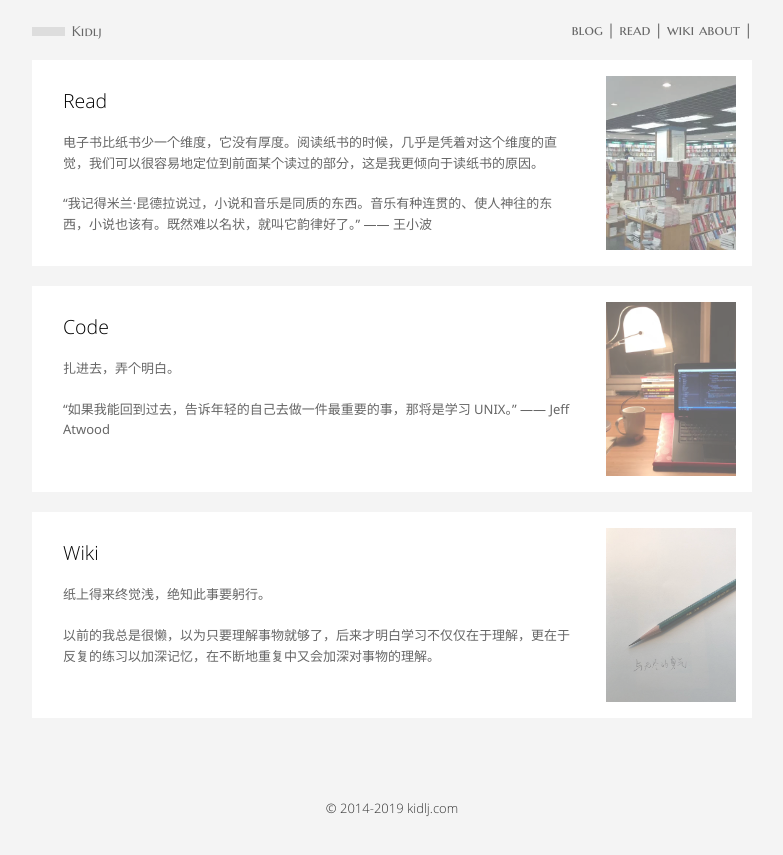
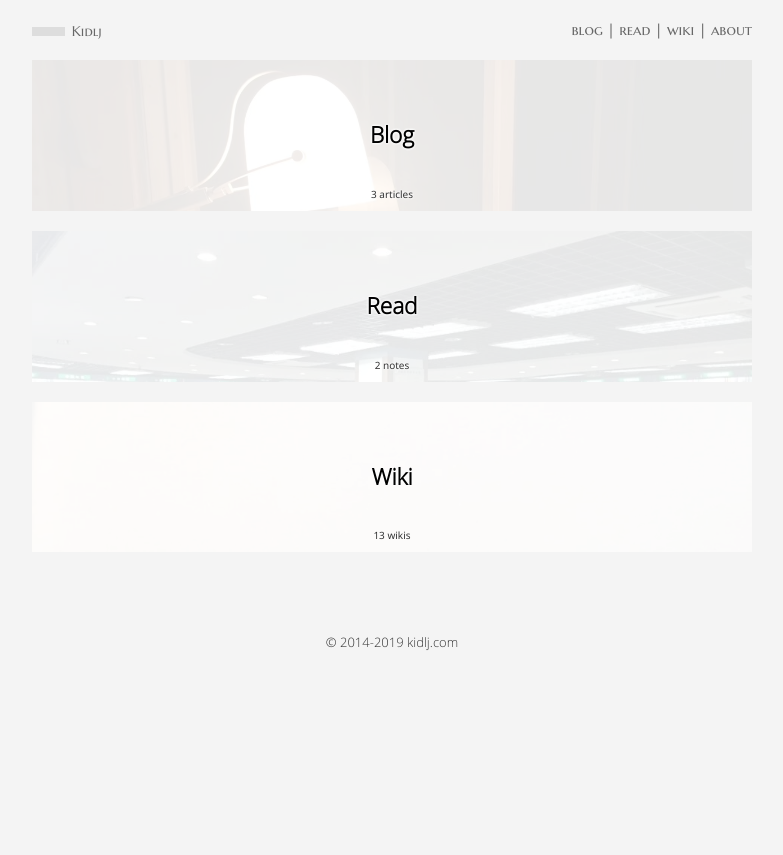
Before and after one commit to kidlj/awei, a Jekyll site: the page built from index.html, in a window 1280 px wide. Shown: the top 855 px of the page, without its empty margins (248-1031 px from the left). Built offline with Jekyll 4.4.1, drawn with Linux system fonts in a browser that asks for light colours.

Commit message:
rethemed

```diff
--- a/_config.yml
+++ b/_config.yml
@@ -1,6 +1,6 @@
 commits: https://github.com/kidlj/kidlj.github.io/commits/master/
 
-gems: [jekyll-paginate]
+plugins: [jekyll-paginate]
 permalink: /blog/:year-:month-:day-:title.html
 paginate: 10
 paginate_path: "blog/page/:num"
@@ -38,6 +38,6 @@ collections:
   code:
     output: true
     permalink: /code/:name.html
-  read :
+  read:
     output: true
     permalink: /read/:name.html
--- a/_includes/header.html
+++ b/_includes/header.html
@@ -6,7 +6,7 @@
 		<nav class="navigator">
 			<a href="/blog/">blog</a> |
 			<a href="/read/">read</a> |
-			<a href="/wiki/">wiki</a>
-			<a href="/about/">about</a> |
+			<a href="/wiki/">wiki</a> |
+			<a href="/about/">about</a>
 		</nav>
 </header>
--- a/css/responsive.css
+++ b/css/responsive.css
@@ -7,27 +7,7 @@
     padding: 40px 30px;
     line-height: 1.6em; }
   body article header {
-      margin-bottom: 30px;}
-
-  body .post .post-link {
-      padding: 20px;
-      margin-bottom: 10px; }
-  body .post .post-link:hover {
-        box-shadow: none; }
-  body .post .post-link:hover .post-cover {
-          opacity: 1; }
-  body .post .post-link.has-cover {
-        padding-right: 20px; }
-  body .post .post-link.has-cover .mark {
-          top: 210px; }
-  body .post .post-link .post-cover {
-        opacity: 1;
-        position: static;
-        height: 200px;
-        margin: -20px -20px 20px;
-        width: auto;
-        border-width: 1px; }
-
+    margin-bottom: 30px;}
   .paginator .pagenum {
 	  padding: 0 40px; }
 }
--- a/css/style.css
+++ b/css/style.css
@@ -260,66 +260,57 @@ ul.post-listing .datetime {
 /**********************************************************************/
 
 .posts {
-  text-align: center;
   font-size: 0; }
+  .posts .post {
+    font-size: 15px;
+    vertical-align: top;
+    margin-bottom: 20px; }
   .posts .post-link {
-    color: inherit;
-    font-size: 13px;
+    position: relative;
     display: block;
-    text-align: left;
-    margin-bottom: 20px;
-    background-color: #fff;
-    padding: 30px;
-    border: 1px solid transparent;
-    overflow: hidden;
-    position: relative;
-    -webkit-transition: 0.5s;
-    -moz-transition: 0.5s;
-    -ms-transition: 0.5s;
-    -o-transition: 0.5s;
-    transition: 0.5s; }
+    padding: 65px 0;
+    min-height: 100px;
+    text-align: center;
+    color: #333;
+    -webkit-transition: 0.5s linear;
+    -moz-transition: 0.5s linear;
+    -ms-transition: 0.5s linear;
+    -o-transition: 0.5s linear;
+    transition: 0.5s linear; }
     .posts .post-link.has-cover {
-      padding-right: 175px; }
+      background-color: rgba(255, 255, 255, 0.9);
+      text-shadow: 0 0 3px #fff, 0 0 3px #fff, 0 0 3px #fff; }
     .posts .post-link .post-cover {
-      -webkit-transition: 0.5s;
-      -moz-transition: 0.5s;
-      -ms-transition: 0.5s;
-      -o-transition: 0.5s;
-      transition: 0.5s;
+      z-index: -1;
+      background-position: 50% 0%;
       position: absolute;
-      width: 160px;
       top: 0;
+      left: 0;
       right: 0;
-      background-size: cover;
-      background-position: 50% 50%;
-      border: 15px solid #fff;
-      height: 100%;
-      opacity: .6; }
+      bottom: 0;
+      -webkit-transition: 5s linear;
+      -moz-transition: 5s linear;
+      -ms-transition: 5s linear;
+      -o-transition: 5s linear;
+      transition: 5s linear;
+      background-size: 100%; }
+    .posts .post-link:hover {
+      background-color: rgba(255, 255, 255, 0.4);
+    }
+      .posts .post-link:hover .post-cover {
+        background-position: 100% 100%;
+        background-size: 120%; }
     .posts .post-link .post-title {
-      font-size: 1.5em;
-      font-weight: 500;
-      margin: 0 0 5px; }
+      margin: auto; }
     .posts .post-link .meta {
-      text-transform: uppercase;
-      color: #8f8f8f;
-      font-size: smaller; }
+      position: absolute;
+      bottom: 10px;
+      left: 0;
+      right: 0;
+      font-size: 10px;
+      line-height: 1.3em; }
     .posts .post-link .excerpt {
-      color: #666;
-      margin: 20px 0 0;
-      max-height: 100px;
-      overflow: hidden;
-      font-weight: normal; }
-    .posts .post-link .mark {
-      opacity: 0; }
-    .posts .post-link:hover {
-      border: 1px solid #eee;
-      box-shadow: 0 0 25px #eee; }
-      .posts .post-link:hover .mark {
-        opacity: 1; }
-      .posts .post-link:hover .post-cover {
-        opacity: 1; }
-    .posts .post-link h2 .blog-link {
-	font-size: smaller; }
+      display: none; }
 
 
 /**************************************/
--- a/index.html
+++ b/index.html
@@ -5,39 +5,36 @@ title: Home
 
 <ul class="posts">
   <li class="post">
+    <a href="/blog/" class="post-link has-cover">
+			<div class="post-cover" style="background-image: url(/images/coding.jpg);" /></div>
+      <h2 class="post-title">
+        Blog<br />
+      </h2>
+      <span class="meta">
+        {{ site.posts | size}} articles<br />
+      </span>
+    </a>
+  </li>
+  <li class="post">
     <a href="/read/" class="post-link has-cover">
 			<div class="post-cover" style="background-image: url(/images/books.jpg);" /></div>
-      <div class="mark"></div>
       <h2 class="post-title">
         Read<br />
       </h2>
-			<p class="excerpt">电子书比纸书少一个维度，它没有厚度。阅读纸书的时候，几乎是凭着对这个维度的直觉，我们可以很容易地定位到前面某个读过的部分，这是我更倾向于读纸书的原因。</p>
-			<p class="excerpt">“我记得米兰·昆德拉说过，小说和音乐是同质的东西。音乐有种连贯的、使人神往的东西，小说也该有。既然难以名状，就叫它韵律好了。” —— 王小波
-			</p>
-    </a>
-  </li>
-  <li class="post">
-    <a href="/code/" class="post-link has-cover">
-			<div class="post-cover" style="background-image: url(/images/coding.jpg);" /></div>
-      <div class="mark"></div>
-      <h2 class="post-title">
-        Code<br />
-      </h2>
-			<p class="excerpt">扎进去，弄个明白。</p>
-			<p class="excerpt">“如果我能回到过去，告诉年轻的自己去做一件最重要的事，那将是学习 UNIX。” —— Jeff Atwood</p>
-			</p>
+      <span class="meta">
+        {{ site.read | size}} notes<br />
+      </span>
     </a>
   </li>
   <li class="post">
     <a href="/wiki/" class="post-link has-cover">
 			<div class="post-cover" style="background-image: url(/images/courage.jpg);" /></div>
-      <div class="mark"></div>
       <h2 class="post-title">
         Wiki<br />
       </h2>
-			<p class="excerpt">纸上得来终觉浅，绝知此事要躬行。</p>
-			<p class="excerpt">以前的我总是很懒，以为只要理解事物就够了，后来才明白学习不仅仅在于理解，更在于反复的练习以加深记忆，在不断地重复中又会加深对事物的理解。</p>
-			</p>
+      <span class="meta">
+        {{ site.wiki | size}} wikis<br />
+      </span>
     </a>
   </li>
 </ul>
```
Also changed, not shown: README.md.
